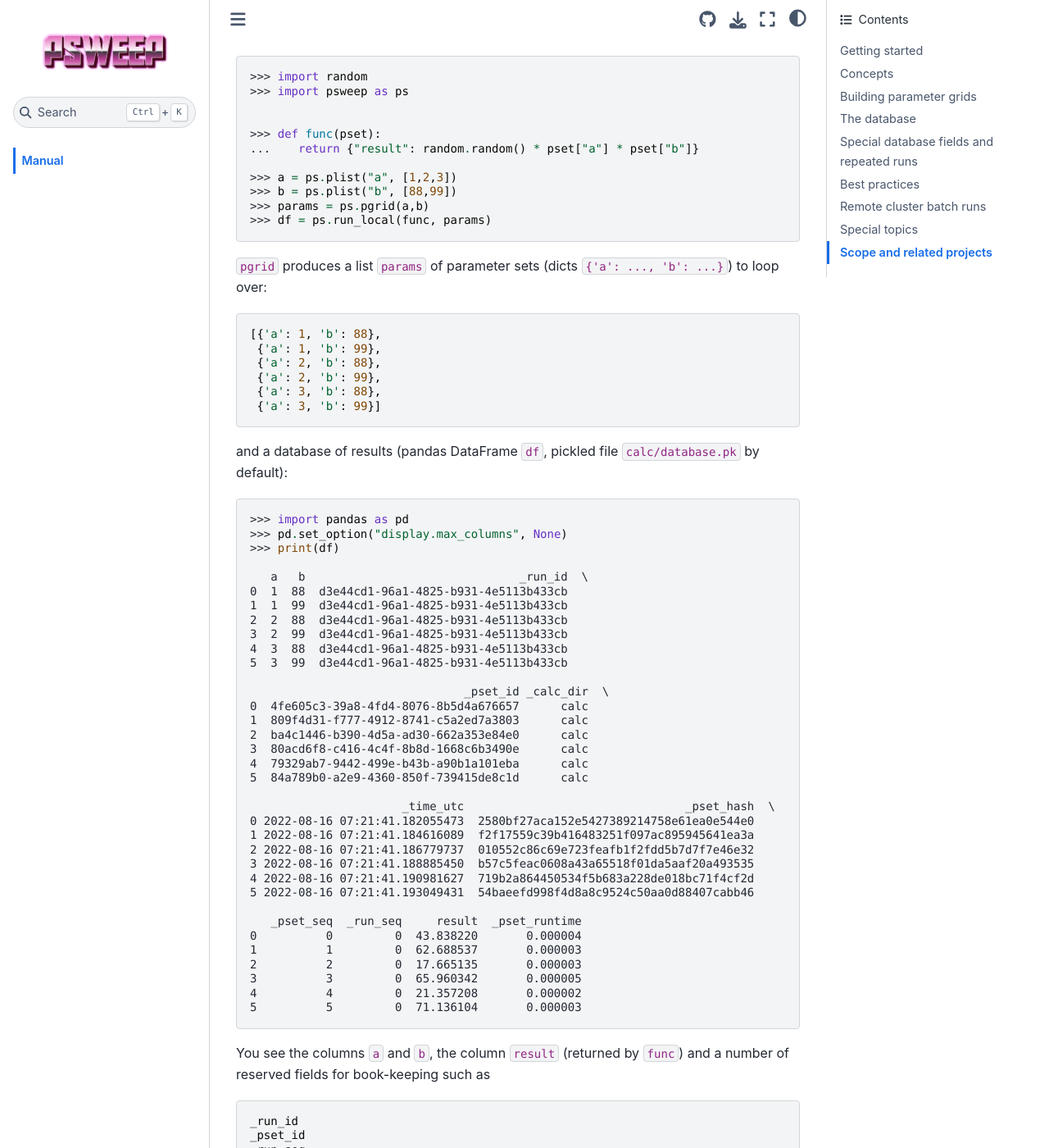
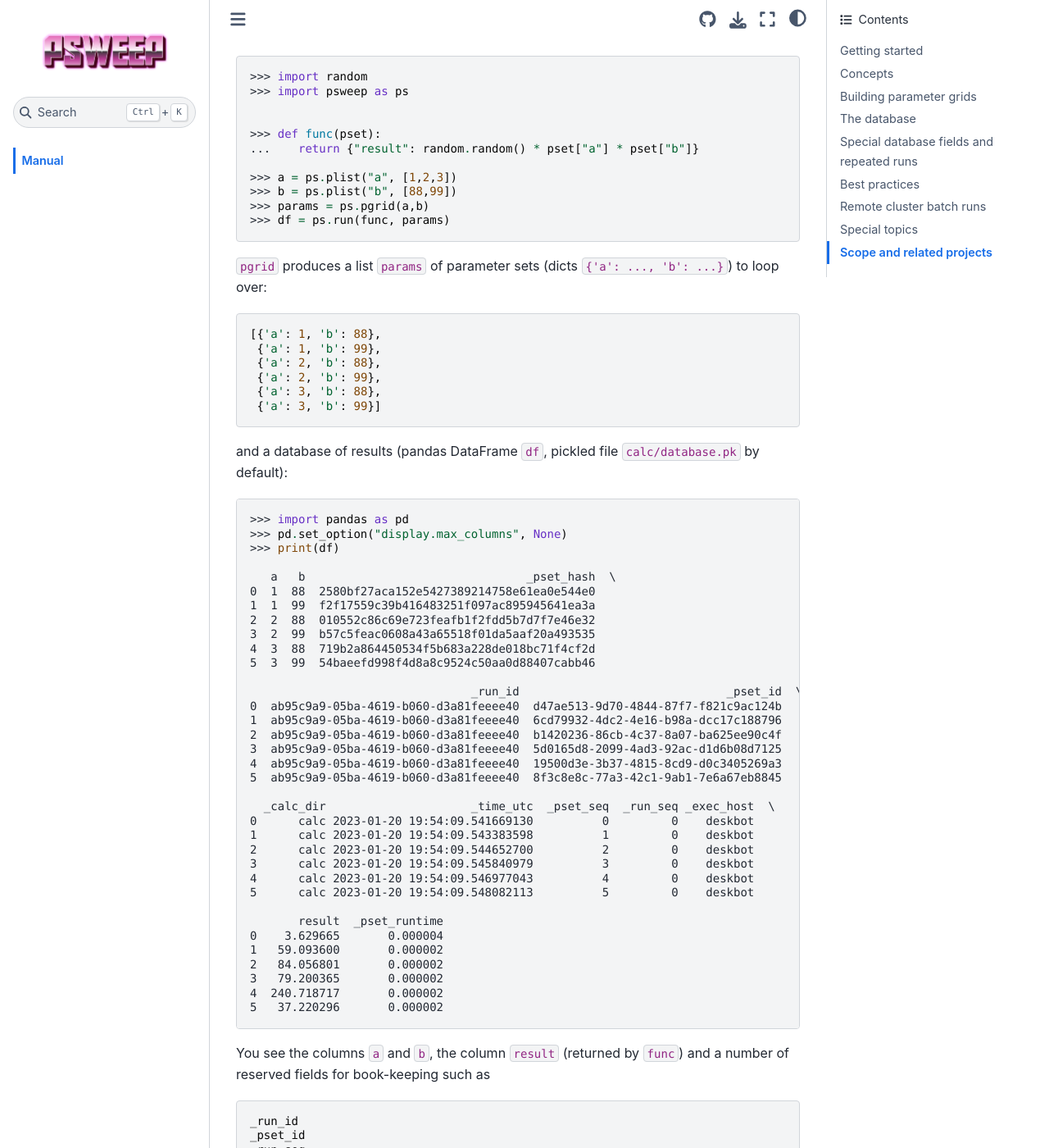
Before and after one commit to elcorto/psweep, a Jupyter Book: the page built from doc/source/written/manual.md, in a window 1280 px wide and 1400 px high, scrolled down 779 px. Shown: the whole window at 82% size. Built offline with Jupyter Book 1.0.4 settings and Sphinx 7.4.7 and the Sphinx Book theme 1.1.4, drawn with Linux system fonts in a browser that asks for light colours; pages that are not in the unit, such as notebooks, are missing from menus; some of the changed text lies outside the part shown.

Commit message:
DOC: update README: _exec_host, prep_batch limits
Update hello world db content (_exec_host). Add template batch feature
limitation section.

````diff
--- a/doc/source/written/manual.md
+++ b/doc/source/written/manual.md
@@ -42,7 +42,7 @@
 >>> a = ps.plist("a", [1,2,3])
 >>> b = ps.plist("b", [88,99])
 >>> params = ps.pgrid(a,b)
->>> df = ps.run_local(func, params)
+>>> df = ps.run(func, params)
 ```
 
 `pgrid` produces a list `params` of parameter sets (dicts `{'a': ..., 'b':
@@ -65,37 +65,37 @@
 >>> pd.set_option("display.max_columns", None)
 >>> print(df)
 
-   a   b                               _run_id  \
-0  1  88  d3e44cd1-96a1-4825-b931-4e5113b433cb
-1  1  99  d3e44cd1-96a1-4825-b931-4e5113b433cb
-2  2  88  d3e44cd1-96a1-4825-b931-4e5113b433cb
-3  2  99  d3e44cd1-96a1-4825-b931-4e5113b433cb
-4  3  88  d3e44cd1-96a1-4825-b931-4e5113b433cb
-5  3  99  d3e44cd1-96a1-4825-b931-4e5113b433cb
+   a   b                                _pset_hash  \
+0  1  88  2580bf27aca152e5427389214758e61ea0e544e0
+1  1  99  f2f17559c39b416483251f097ac895945641ea3a
+2  2  88  010552c86c69e723feafb1f2fdd5b7d7f7e46e32
+3  2  99  b57c5feac0608a43a65518f01da5aaf20a493535
+4  3  88  719b2a864450534f5b683a228de018bc71f4cf2d
+5  3  99  54baeefd998f4d8a8c9524c50aa0d88407cabb46
 
-                               _pset_id _calc_dir  \
-0  4fe605c3-39a8-4fd4-8076-8b5d4a676657      calc
-1  809f4d31-f777-4912-8741-c5a2ed7a3803      calc
-2  ba4c1446-b390-4d5a-ad30-662a353e84e0      calc
-3  80acd6f8-c416-4c4f-8b8d-1668c6b3490e      calc
-4  79329ab7-9442-499e-b43b-a90b1a101eba      calc
-5  84a789b0-a2e9-4360-850f-739415de8c1d      calc
+                                _run_id                              _pset_id  \
+0  ab95c9a9-05ba-4619-b060-d3a81feeee40  d47ae513-9d70-4844-87f7-f821c9ac124b
+1  ab95c9a9-05ba-4619-b060-d3a81feeee40  6cd79932-4dc2-4e16-b98a-dcc17c188796
+2  ab95c9a9-05ba-4619-b060-d3a81feeee40  b1420236-86cb-4c37-8a07-ba625ee90c4f
+3  ab95c9a9-05ba-4619-b060-d3a81feeee40  5d0165d8-2099-4ad3-92ac-d1d6b08d7125
+4  ab95c9a9-05ba-4619-b060-d3a81feeee40  19500d3e-3b37-4815-8cd9-d0c3405269a3
+5  ab95c9a9-05ba-4619-b060-d3a81feeee40  8f3c8e8c-77a3-42c1-9ab1-7e6a67eb8845
 
-                      _time_utc                                _pset_hash  \
-0 2022-08-16 07:21:41.182055473  2580bf27aca152e5427389214758e61ea0e544e0
-1 2022-08-16 07:21:41.184616089  f2f17559c39b416483251f097ac895945641ea3a
-2 2022-08-16 07:21:41.186779737  010552c86c69e723feafb1f2fdd5b7d7f7e46e32
-3 2022-08-16 07:21:41.188885450  b57c5feac0608a43a65518f01da5aaf20a493535
-4 2022-08-16 07:21:41.190981627  719b2a864450534f5b683a228de018bc71f4cf2d
-5 2022-08-16 07:21:41.193049431  54baeefd998f4d8a8c9524c50aa0d88407cabb46
+  _calc_dir                     _time_utc  _pset_seq  _run_seq _exec_host  \
+0      calc 2023-01-20 19:54:09.541669130          0         0    deskbot
+1      calc 2023-01-20 19:54:09.543383598          1         0    deskbot
+2      calc 2023-01-20 19:54:09.544652700          2         0    deskbot
+3      calc 2023-01-20 19:54:09.545840979          3         0    deskbot
+4      calc 2023-01-20 19:54:09.546977043          4         0    deskbot
+5      calc 2023-01-20 19:54:09.548082113          5         0    deskbot
 
-   _pset_seq  _run_seq     result  _pset_runtime
-0          0         0  43.838220       0.000004
-1          1         0  62.688537       0.000003
-2          2         0  17.665135       0.000003
-3          3         0  65.960342       0.000005
-4          4         0  21.357208       0.000002
-5          5         0  71.136104       0.000003
+       result  _pset_runtime
+0    3.629665       0.000004
+1   59.093600       0.000002
+2   84.056801       0.000002
+3   79.200365       0.000002
+4  240.718717       0.000002
+5   37.220296       0.000002
 ```
 
 You see the columns `a` and `b`, the column `result` (returned by
@@ -110,9 +110,10 @@
 _pset_runtime
 _calc_dir
 _time_utc
+_exec_host
 ```
 
-Observe that one call `ps.run_local(func, params)` creates one `_run_id` -- a
+Observe that one call `ps.run(func, params)` creates one `_run_id` -- a
 UUID identifying this run, where by "run" we mean one loop over all parameter
 combinations. Inside that, each call `func(pset)` creates a UUID `_pset_id` and
 a new row in the DataFrame (the database). In addition we also add sequential
@@ -168,9 +169,9 @@
 pset and the result from each `func(pset)`.
 
 The idea is now to run `func` in a loop over all `pset`s in `params`. You do this
-using the `ps.run_local()` helper function. The function adds some special
-columns such as `_run_id` (once per `ps.run_local()` call) or `_pset_id` (once
-per pset). Using `ps.run_local(... poolsize=...)` runs `func` in parallel on
+using the `ps.run()` helper function. The function adds some special
+columns such as `_run_id` (once per `ps.run()` call) or `_pset_id` (once
+per pset). Using `ps.run(... poolsize=...)` runs `func` in parallel on
 `params` using `multiprocessing.Pool`.
 
 ## Building parameter grids
@@ -178,7 +179,7 @@
 This package offers some very simple helper functions which assist in creating
 `params`. Basically, we define the to-be-varied parameters and then use
 something like `itertools.product()` to loop over them to create `params`,
-which is passed to `ps.run_local()` to actually perform the loop over all
+which is passed to `ps.run()` to actually perform the loop over all
 `pset`s.
 
 ```py
@@ -369,13 +370,13 @@
 
 ## The database
 
-By default, `ps.run_local()` writes a database `calc/database.pk` (a pickled
+By default, `ps.run()` writes a database `calc/database.pk` (a pickled
 DataFrame) with the default `calc_dir='calc'`. You can turn that off using
-`save=False` if you want. If you run `ps.run_local()` again
+`save=False` if you want. If you run `ps.run()` again
 
 ```py
->>> ps.run_local(func, params)
->>> ps.run_local(func, other_params)
+>>> ps.run(func, params)
+>>> ps.run(func, other_params)
 ```
 
 it will read and append to that file. The same happens in an interactive
@@ -384,8 +385,8 @@
 ```py
 # default is df=None -> create empty df
 # save=False: don't write db to disk, optional
->>> df_run_0 = ps.run_local(func, params, save=False)
->>> df_run_0_and_1 = ps.run_local(func, other_params, save=False, df=df_run_0)
+>>> df_run_0 = ps.run(func, params, save=False)
+>>> df_run_0_and_1 = ps.run(func, other_params, save=False, df=df_run_0)
 ```
 
 ## Special database fields and repeated runs
@@ -397,8 +398,8 @@
 
 Both are random UUIDs. They are used to uniquely identify things.
 
-Once per `ps.run_local()` call, a `_run_id` and `_run_seq` is created. Which
-means that when you call `ps.run_local()` multiple times *using the same
+Once per `ps.run()` call, a `_run_id` and `_run_seq` is created. Which
+means that when you call `ps.run()` multiple times *using the same
 database* as just shown, you will see multiple (in this case two) `_run_id`
 and `_run_seq` values.
 
@@ -412,17 +413,17 @@
 969592bc-65e6-4315-9e6b-5d64b6eaa0b3  162a7b8c-3ab5-41bb-92cd-1e5d0db0842f         1          5
 ```
 
-Each `ps.run_local()` call in turn calls `func(pset)` for each pset in `params`.
+Each `ps.run()` call in turn calls `func(pset)` for each pset in `params`.
 Each `func` invocation creates a unique `_pset_id` and increment the integer
 counter `_pset_seq`. Thus, we have a very simple, yet powerful one-to-one
 mapping and a way to refer to a specific pset.
 
 An interesting special case (see `examples/vary_1_param_repeat_same.py`) is
-when you call `ps.run_local()` multiple times using *the exact same* `params`,
+when you call `ps.run()` multiple times using *the exact same* `params`,
 
 ```py
->>> ps.run_local(func, params)
->>> ps.run_local(func, params)
+>>> ps.run(func, params)
+>>> ps.run(func, params)
 ```
 
 which is perfectly fine, e.g. in cases where you just want to sample more data
@@ -449,14 +450,14 @@
 As mentioned, we create a hash for each `pset`, which is stored in the
 `_pset_hash` database column. This unlocks powerful database filter options.
 
-As shown above, when calling `run_local()` twice
+As shown above, when calling `run()` twice
 with the same `params` you get a second set of calculations. But suppose you
 have a script where you keep modifying the way you create `params` and you just
 want to add some more scans *without* removing the code that generated the old
 `params` that you already have in the database. In that case use
 
 ```py
->>> ps.run_local(func, params, skip_dups=True)
+>>> ps.run(func, params, skip_dups=True)
 ```
 
 This will skip all `pset`s already in the database based on their hash and
@@ -502,7 +503,7 @@
 
 if __name__ == "__main__":
     params = ps.plist("a", [1, 2, 3, 4])
-    df = ps.run_local(func, params)
+    df = ps.run(func, params)
     print(df)
 ```
 
@@ -513,7 +514,7 @@
 shell `cmd` we call in order to have that in the database.
 
 Also note how we use the special fields `_pset_id` and `_calc_dir`, which are
-added in `ps.run_local()` to `pset` *before* `func` is called.
+added in `ps.run()` to `pset` *before* `func` is called.
 
 After the run, we have four dirs for each pset, each simply named with
 `_pset_id`:
@@ -581,11 +582,11 @@
 
 See `examples/multiple_local_1d_scans/` and `examples/*repeat*`.
 
-You can backup old calc dirs when repeating calls to `ps.run_local()` using the
+You can backup old calc dirs when repeating calls to `ps.run()` using the
 `backup` keyword.
 
 ```py
-df = ps.run_local(func, params, backup=True)
+df = ps.run(func, params, backup=True)
 ```
 
 This will save a copy of the old `calc_dir` to something like
@@ -604,7 +605,7 @@
 
 For any non-trivial work, you won't use an interactive session. Instead, you
 will have a driver script (say `input.py`, or a jupyter notebook, or ...) which
-defines `params` and starts `ps.run_local()`. Also in a common workflow, you
+defines `params` and starts `ps.run()`. Also in a common workflow, you
 won't define `params` and run a study once. Instead you will first have an idea
 about which parameter values to scan. You will start with a coarse grid of
 parameters and then inspect the results and identify regions where you need
@@ -618,7 +619,7 @@
 Instead or in addition to using
 
 ```py
->>> ps.run_local(..., backup=True)
+>>> ps.run(..., backup=True)
 ```
 
 we recommend a `git`-based workflow to at least track changes to `input.py`
@@ -626,7 +627,7 @@
 can manually `git commit` at any point of course, or use
 
 ```py
->>> ps.run_local(..., git=True)
+>>> ps.run(..., git=True)
 ```
 
 This will commit any changes made to e.g. `input.py` itself and create a commit
@@ -683,14 +684,14 @@
 ```
 
 ```py
-df = ps.run_local(func, params, calc_dir='calc.simulate')
+df = ps.run(func, params, calc_dir='calc.simulate')
 ```
 
 But what's even better: keep everything as it is and just set
 `simulate=True`, which performs exactly the two steps above.
 
 ```py
-df = ps.run_local(func, params, simulate=True)
+df = ps.run(func, params, simulate=True)
 ```
 
 It will copy only the database, not all the (possible large) data in `calc/` to
@@ -710,7 +711,7 @@
 
 To ease post-processing, it can be useful practice to add a constant parameter
 named "study" or "scan" to label a certain range of runs. If you, for instance,
-have 5 runs (meaning 5 calls to `ps.run_local()`) where you scan values for
+have 5 runs (meaning 5 calls to `ps.run()`) where you scan values for
 parameter 'a' while keeping parameters 'b' and 'c' constant, you'll have 5
 `_run_id` values. When querying the database later, you could limit by
 `_run_id` if you know the values:
@@ -793,7 +794,7 @@
 value contained in a pset, so `$param_a`, `$param_b`, as well as `$_pset_id`
 and so forth.
 
-We piggy-back on the `run_local()` workflow from above to use all it's power
+We piggy-back on the `run()` workflow from above to use all it's power
 and flexibility to, instead of running jobs with it, just **create batch
 scripts using template files**.
 
@@ -814,17 +816,12 @@
   * define `func()` that will create a dir named `calc/<_pset_id>` for each
     batch job, **replace placeholders** such as `$param_a` from `pset`s
     (including special ones such as `$_pset_id`)
-  * call `run_local(func, params)`
+  * call `run(func, params)`
   * create a script `calc/run_<mycluster>.sh` to submit all jobs
-
-Thus, we replace running jobs directly (i.e. what `ps.run_local()` would do)
-with:
-
-* use `prep_batch(params, ...)` instead of `run_local(params, ...)`
 * if running locally
   * use `scp` or `rsync` or the helper script `bin/psweep-push <mycluster>` (uses
     `rsync`) to copy `calc/` to a cluster
-  * ssh to cluster
+* ssh to cluster
 * execute `calc/run_<mycluster>.sh`, wait ...
 * if running locally
   * use `scp` or `rsync` or the helper script use `bin/psweep-pull <mycluster>`
@@ -957,11 +954,74 @@
 ### git support
 
 Use `prep_batch(..., git=True)` to have some basic git support such as
-automatic commits in each call. It just uses `run_local(..., git=True)` when
+automatic commits in each call. It just uses `run(..., git=True)` when
 creating batch scripts, so all best practices for that apply here as well. In
 particular, make sure to create `.gitignore` first, else we'll track `calc/` as
 well, which you may safely do when data in `calc` is small. Else use `git-lfs`,
 for example.
+
+### Limitations
+
+The template workflow will create one batch job per `pset`. If the workload in
+`run.py` is small, then this creates some overhead. Use this only if you have
+sizable workloads. For many small lightweight workloads, better start one batch
+job manually (ideally on a node with many cores), replace `run.py`'s content
+with a function `func(pset)` and then use something like `ps.run(func, params,
+poolsize=n_cores)` in that job.
+
+The communication of the `pset` content via filling templates is suited for
+non-Python workloads, such as simulation software with text input files and no
+Python interface, for instance
+
+
+`templates/calc/input_file`:
+
+```
+# Input file for super fast bzzrrr simulation code.
+
+param_a = $param_a
+param_b = $param_b
+```
+
+`templates/machines/cluster/jobscript`:
+
+```sh
+#!/bin/bash
+
+#SBATCH --time 00:20:00
+#SBATCH -o out.job
+#SBATCH -J foo_${_pset_seq}_${_pset_id}
+#SBATCH -p bar
+#SBATCH -A baz
+#SBATCH -n 1 -c 8
+
+module purge
+module load bzzrrr/1.2.3
+
+mpirun -np 8 bzzrrr input_file
+```
+
+For Python workloads (the one we have in
+`examples/batch_with_git/templates/calc/run.py`), using placeholders like
+`$param_a` is actually a bit of an anti-pattern, since we would ideally like to
+pass the `pset` to the workload using Python. You can partially solve this by
+using `prep_batch(..., write_pset=True)` which writes
+`<calc_dir>/<pset_id>/pset.pk`. In `run.py` you can then do
+
+```py
+def func(pset):
+    ... here be code ...
+    return result
+
+# write <calc_dir>/<pset_id>/result.pk
+ps.pickle_write("result.pk", func(ps.pickle_read("pset.pk")))
+```
+
+But this is still not very pythonic, since we communicate by writing
+(potentially many) small files, namely `run.py`, `pset.pk`,
+`jobscript_<cluster>` for each `<calc_dir>/<pset_id>/` dir. Also, in
+the example above, `run.py` would be the exact same file for each job.
+
 
 ## Special topics
 
````
Also changed, not shown: other parts of doc/source/written/manual.md (+11 -13 lines).
